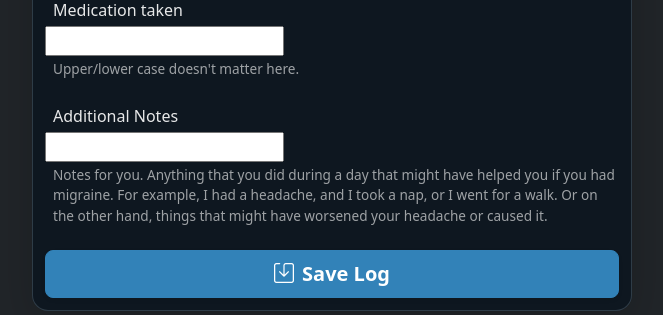
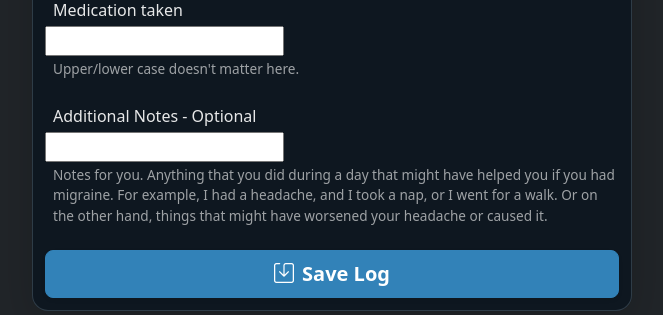
Before and after one commit to xkello/migraine-app, a Django app: template tracker/templates/tracker/log_form.html in a window 1280 px wide. Shown: the part 1361-1676 px from the top of the page, without its empty margins (308-971 px from the left). Run offline with Django 3.2, Linux system fonts and the light colour scheme; the template is opened without the code that fills it, so the values that code supplies are empty, except form fields; tables that the repository leaves empty hold one stand-in row (values such as "Sample post"); form fields are guessed from the names that the template uses; some libraries are stand-ins or nearby versions.

Commit message:
Fix the biggest app issue

```diff
--- a/tracker/templates/tracker/log_form.html
+++ b/tracker/templates/tracker/log_form.html
@@ -111,7 +111,7 @@
         </div>
 
         <div class="col-12">
-            <label class="form-label-small d-block mb-1">{% trans "Additional Notes" %}</label>
+            <label class="form-label-small d-block mb-1">{% trans "Additional Notes - Optional" %}</label>
             {{ form.notes }}
             <div class="form-help">
                 {% trans "Notes for you. Anything that you did during a day that might have helped you if you had migraine. For example, I had a headache, and I took a nap, or I went for a walk. Or on the other hand, things that might have worsened your headache or caused it." %}
```
Also changed, not shown: locale/sk/LC_MESSAGES/django.po.
